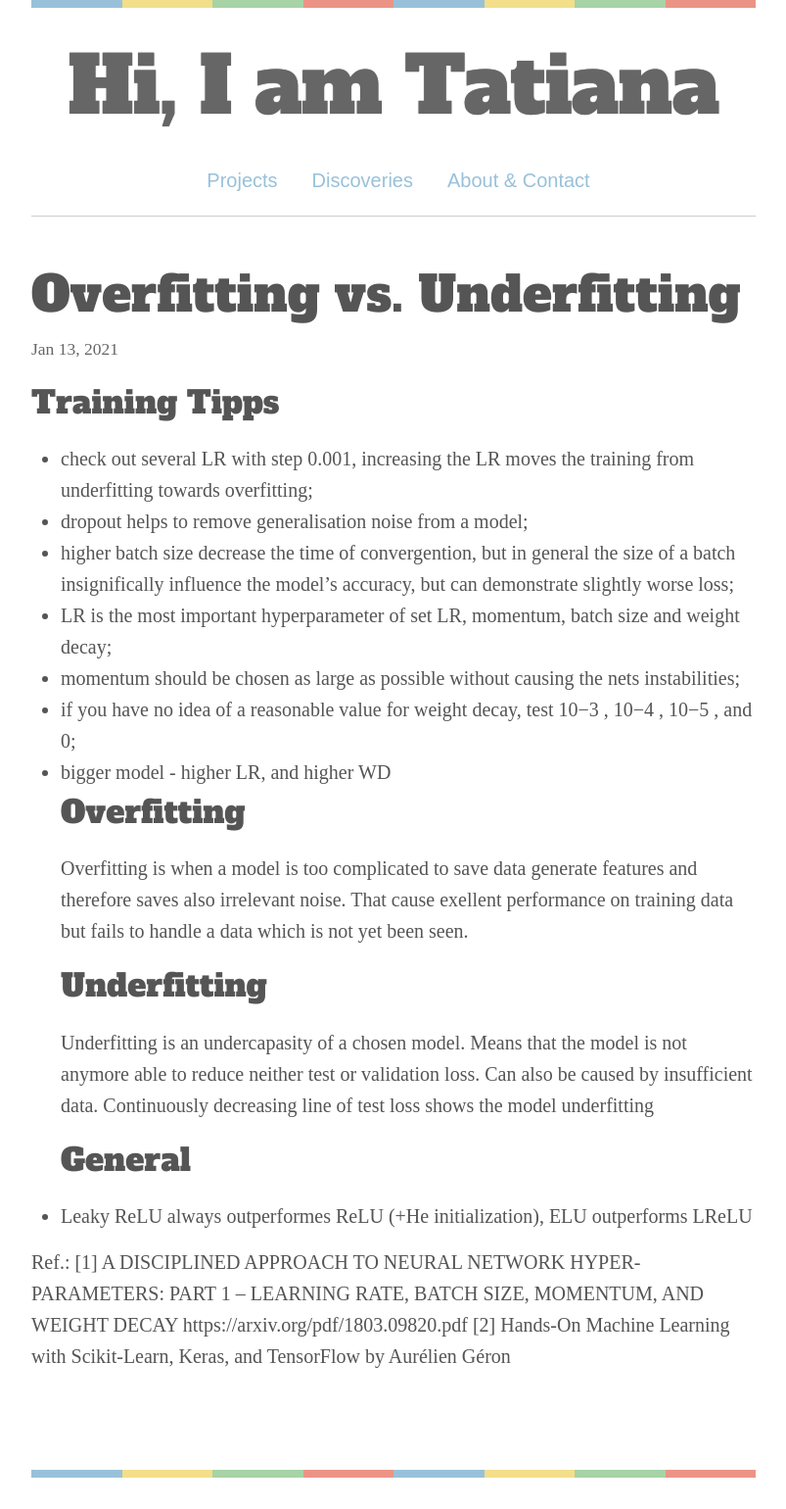
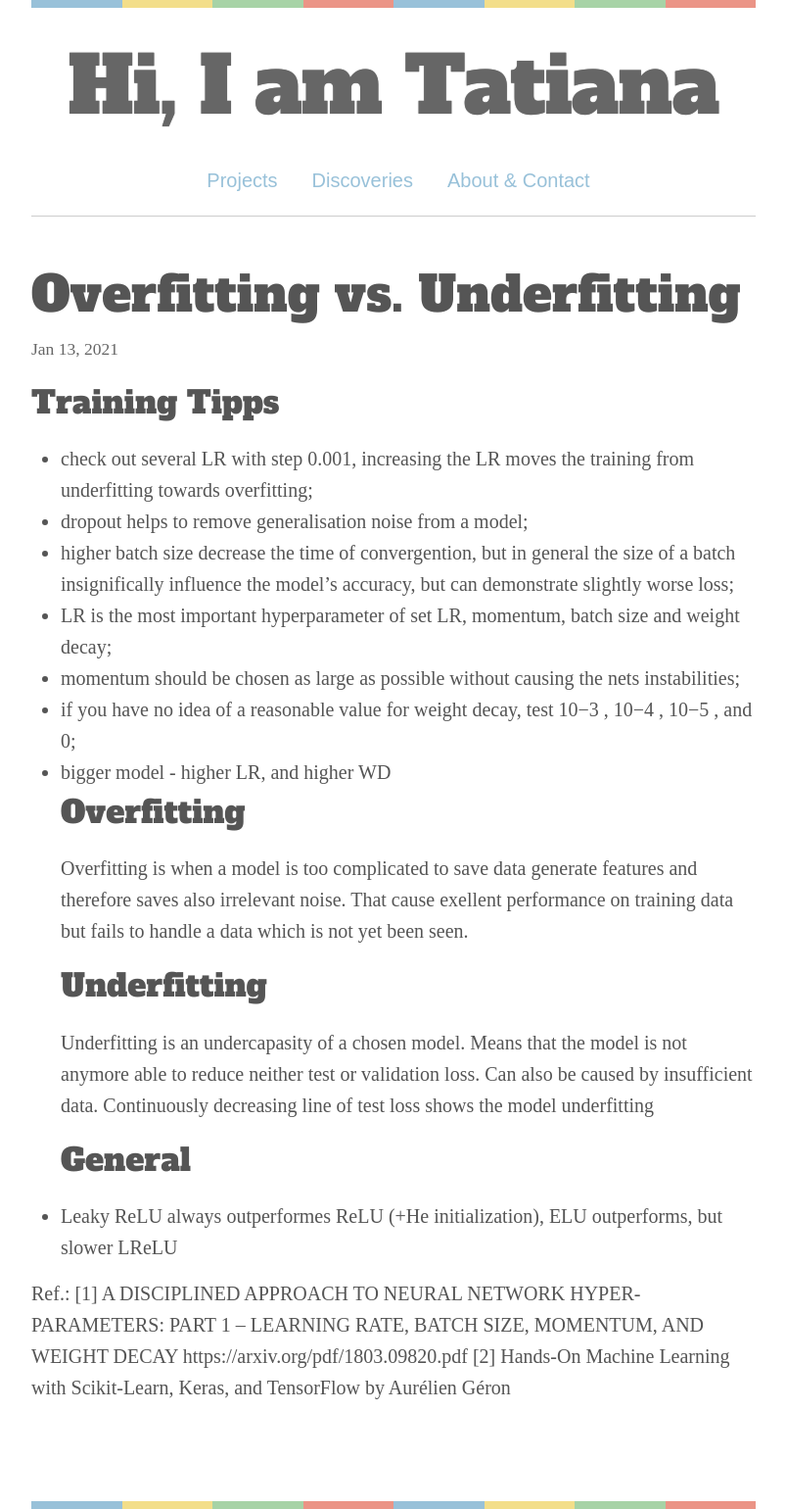
Before and after one commit to tatieliseeva/v-master, a Jekyll site: the page built from _posts/2021-01-13-Overfitting_vs_Underfitting.markdown, in a window 1280 px wide. Shown: the whole page at 98% size, without its empty margins (238-1041 px from the left). Built offline with Jekyll 4.4.1, drawn with Linux system fonts in a browser that asks for light colours; some web fonts are replaced; before the commit the page ends 1508 px from its top, so only the background shows below that.

Commit message:
Update 2021-01-13-Overfitting_vs_Underfitting.markdown

```diff
--- a/_posts/2021-01-13-Overfitting_vs_Underfitting.markdown
+++ b/_posts/2021-01-13-Overfitting_vs_Underfitting.markdown
@@ -17,7 +17,7 @@ Overfitting is when a model is too complicated to save data generate features an
 ## Underfitting
 Underfitting is an undercapasity of a chosen model. Means that the model is not anymore able to reduce neither test or validation loss. Can also be caused by insufficient data. Continuously decreasing line of test loss shows the model underfitting
 ## General
-- Leaky ReLU always outperformes ReLU (+He initialization), ELU outperforms LReLU
+- Leaky ReLU always outperformes ReLU (+He initialization), ELU outperforms, but slower LReLU
 
 
 Ref.:
```
